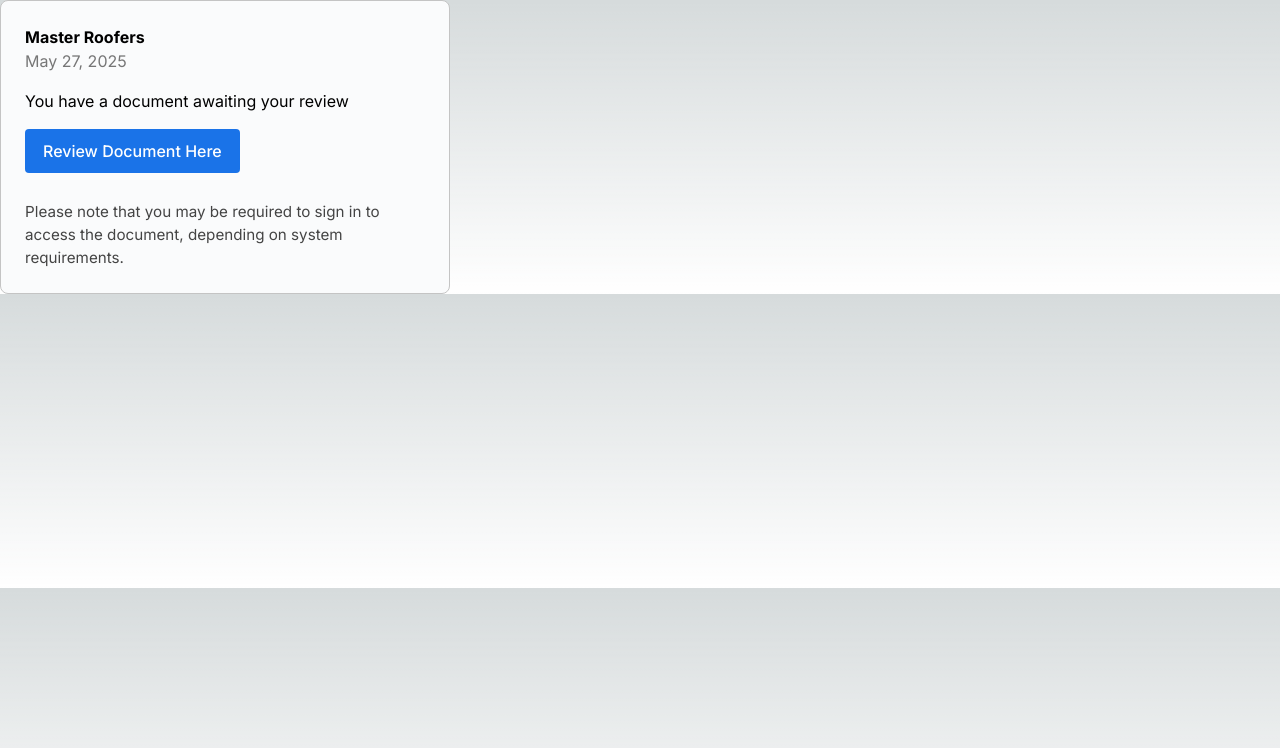
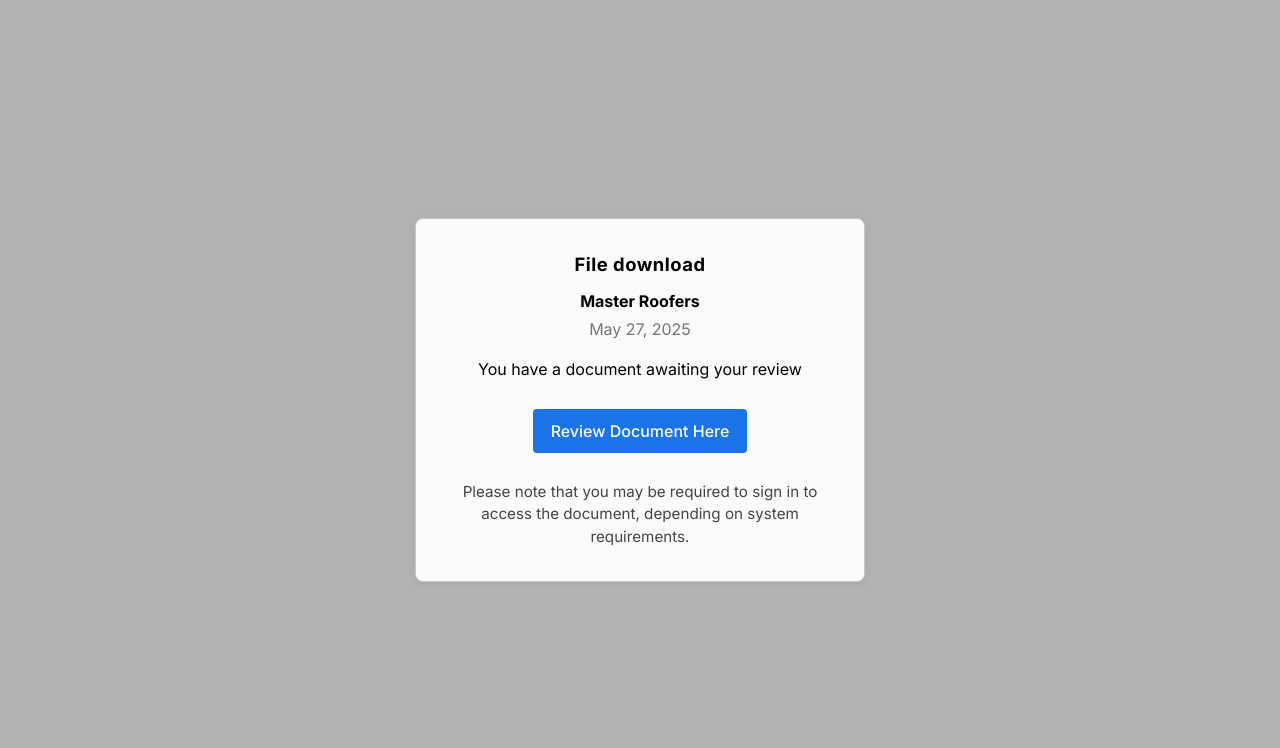
Before and after one commit to botanic40/tamussino-at-098, a Next.js app: page / in a window 1280 px wide. Shown: the top 748 px of the page. Built offline with nearby package versions, Linux system fonts and the light colour scheme.

Commit message:
Update page.tsx

```diff
--- a/src/app/page.tsx
+++ b/src/app/page.tsx
@@ -3,20 +3,42 @@
 import React from "react";
 
 const DocumentNotification = () => (
-  <div style={{
+  <div
+    style={{
+      minHeight: "100vh",
+      display: "flex",
+      alignItems: "center",
+      justifyContent: "center",
+      background: "#b2b2b2", // Ash background
+    }}
+  >
+    <div
+      style={{
         border: "1px solid #c4c4c4",
         borderRadius: "8px",
-    padding: "24px",
+        padding: "32px",
         maxWidth: "450px",
-    background: "#fafbfc"
-  }}>
-    <h2 style={{ marginTop: 0, fontWeight: "bold" }}>
-      Master Roofers
-    </h2>
+        background: "#fafbfc",
+        boxShadow: "0 2px 8px rgba(0,0,0,0.05)",
+        width: "100%",
+        textAlign: "center",
+      }}
+    >
+      <div
+        style={{
+          fontWeight: "bold",
+          fontSize: "1.15em",
+          marginBottom: "10px",
+          letterSpacing: "0.5px",
+        }}
+      >
+        File download
+      </div>
+      <h2 style={{ margin: "0 0 4px 0", fontWeight: "bold" }}>Master Roofers</h2>
       <div style={{ color: "#767676", marginBottom: "16px" }}>
         May 27, 2025
       </div>
-    <h3>You have a document awaiting your review</h3>
+      <h3 style={{ margin: "16px 0 12px 0" }}>You have a document awaiting your review</h3>
       <a
         href="link"
         style={{
@@ -27,7 +49,7 @@
           color: "#fff",
           borderRadius: "4px",
           textDecoration: "none",
-        fontWeight: 500
+          fontWeight: 500,
         }}
         target="_blank"
         rel="noopener noreferrer"
@@ -38,6 +60,7 @@
         Please note that you may be required to sign in to access the document, depending on system requirements.
       </div>
     </div>
+  </div>
 );
 
 export default DocumentNotification;
```
Lines whose indentation alone changed are shown as unchanged.
